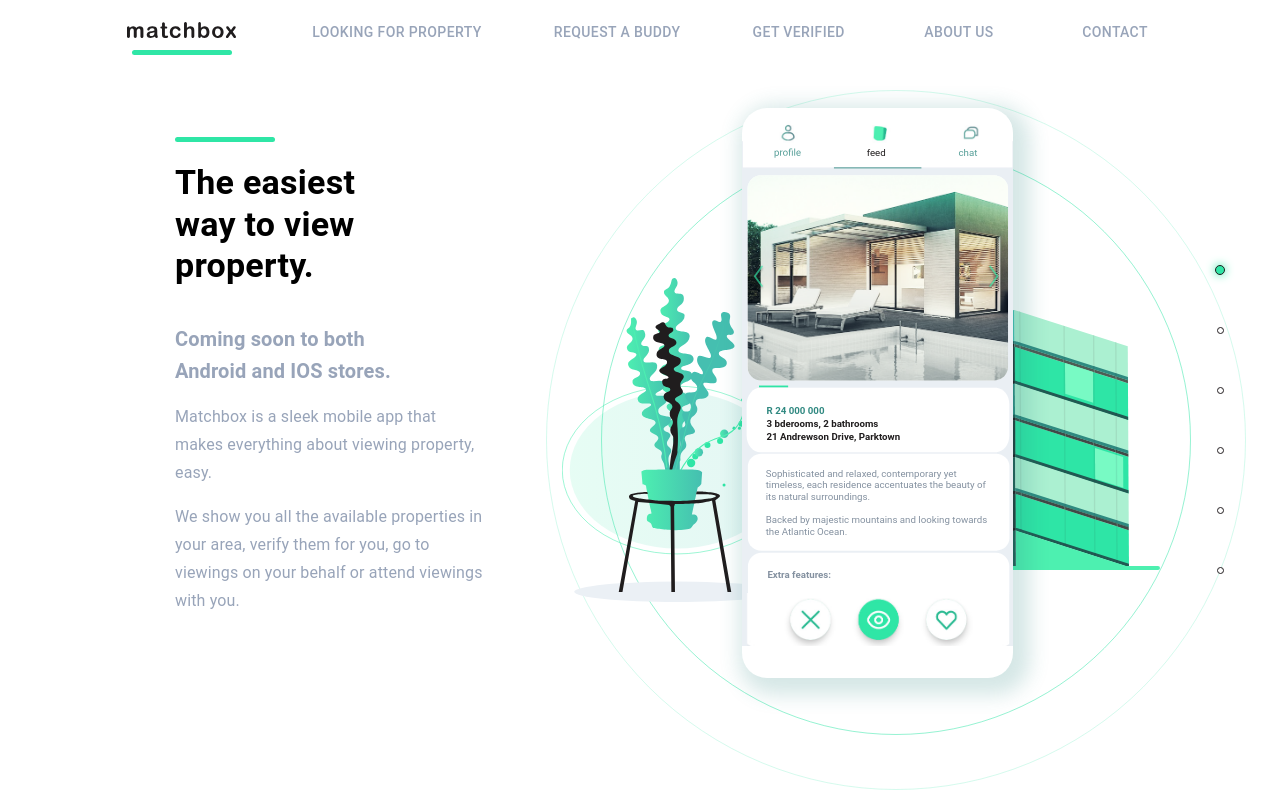
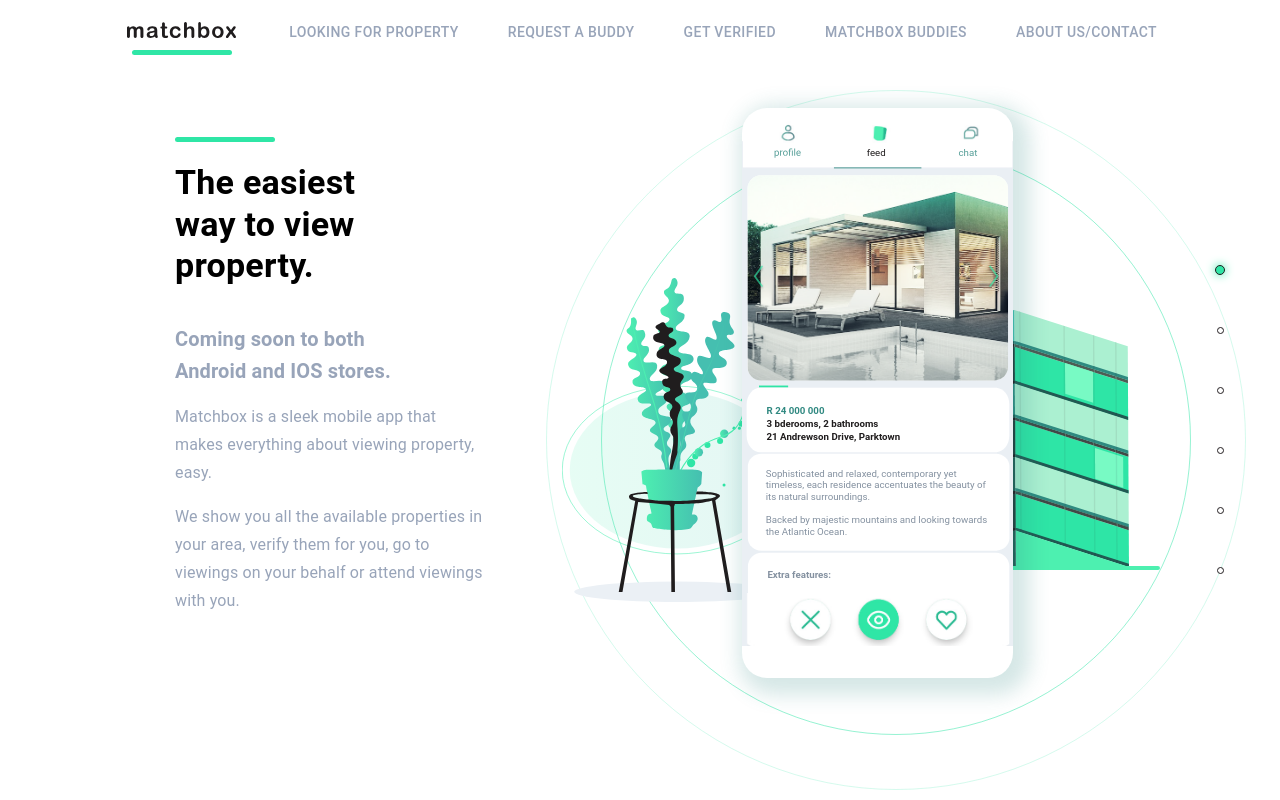
Before and after one commit to JoshuaHewitson/matchbox_website, a React (Create React App) app: page / in a window 1280 px wide. Shown: the top 800 px of the page. Built offline with nearby package versions, Linux system fonts and the light colour scheme.

Commit message:
added matchbox buddies and changed about us

```diff
--- a/src/components/TopBar.js
+++ b/src/components/TopBar.js
@@ -92,8 +92,8 @@
                 {this.props.width > 1000 && this.renderButton('Looking for property', 1)}
                 {this.props.width > 1000 && this.renderButton('Request a buddy', 2)}
                 {this.props.width > 1000 && this.renderButton('Get verified', 3)}
-                {this.props.width > 1000 && this.renderButton('About us', 4)}
-                {this.props.width > 1000 && this.renderButton('Contact', 5)}
+                {this.props.width > 1000 && this.renderButton('Matchbox Buddies', 4)}
+                {this.props.width > 1000 && this.renderButton('About Us/Contact', 5)}
                 {this.props.width < 1000 && <Grid />}
                 {this.props.width < 1000 && <Grid />}
               </Grid>
```
